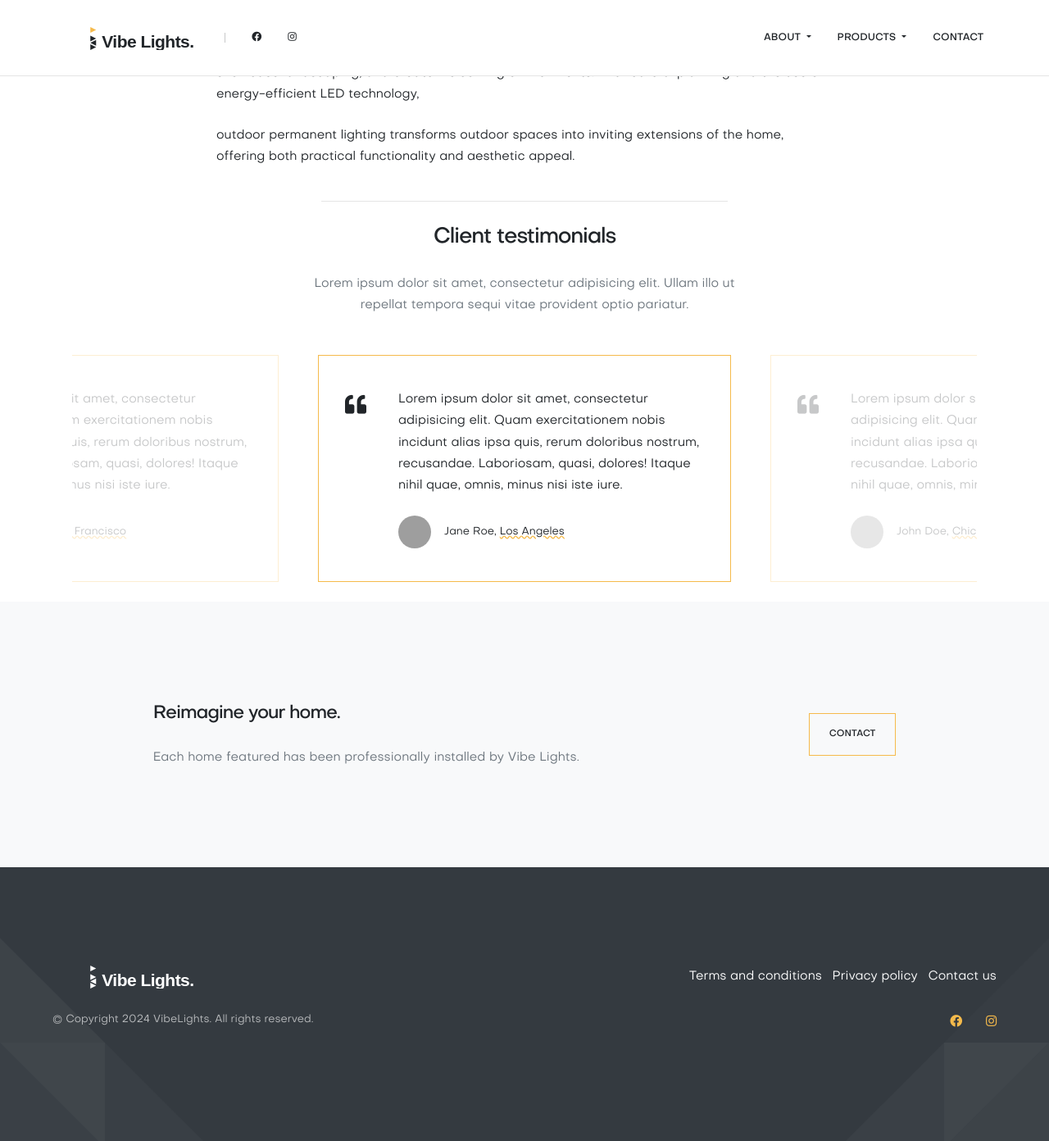
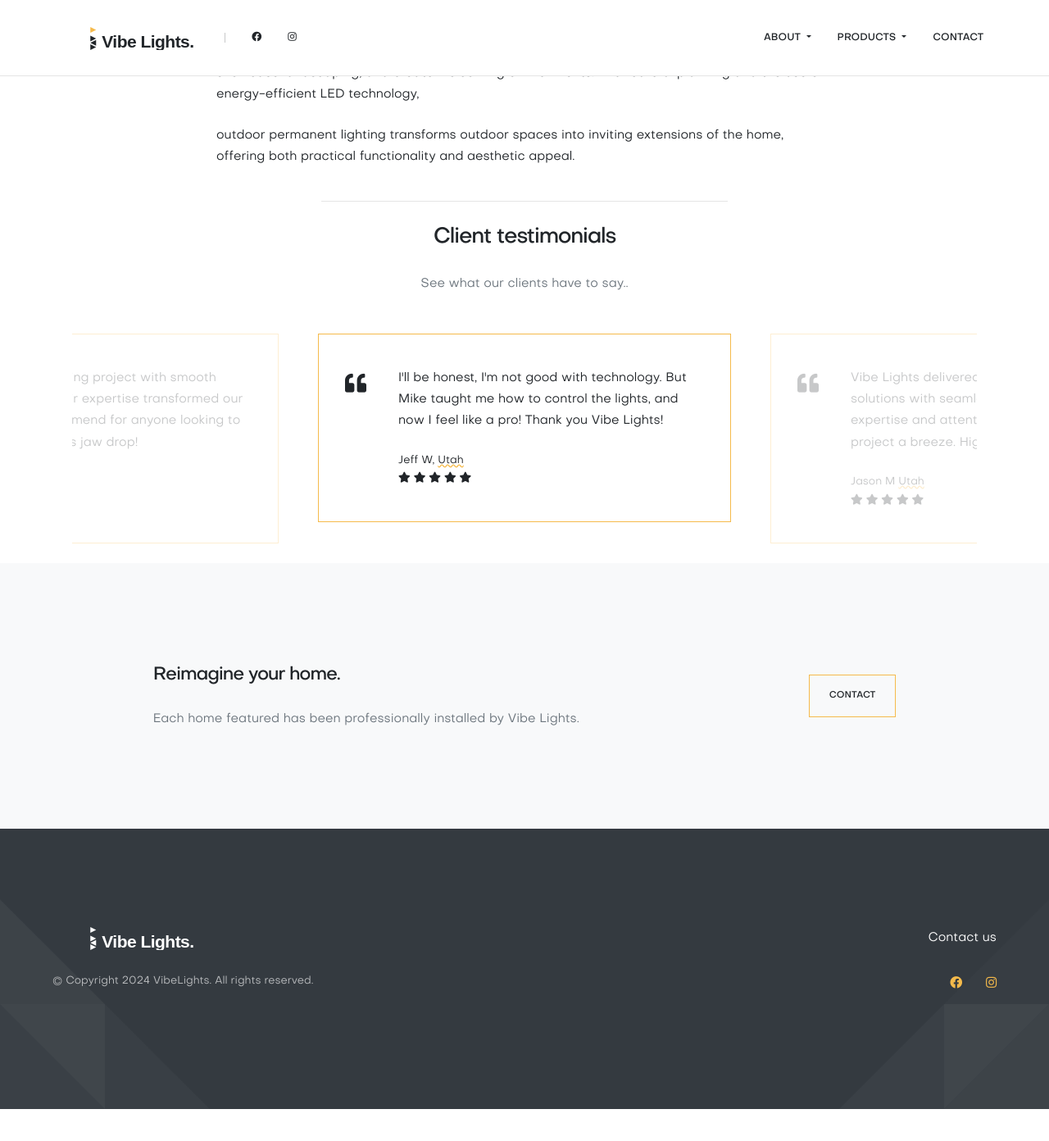
Before and after one commit to trentgarner/vibelights, a Jekyll site: the page built from what-is-permanent-lighting.html, in a window 1280 px wide and 1400 px high, scrolled down 726 px. Shown: the top 1392 px of the window at 82% size. Built offline with Jekyll 4.4.1, drawn with Linux system fonts in a browser that asks for light colours; after the commit the page ends 2079 px from its top, so only the background shows below that; grey boxes are pictures that could not be loaded.

Commit message:
Fix Links

```diff
--- a/_includes/footer.html
+++ b/_includes/footer.html
@@ -28,7 +28,7 @@
 
                 <!-- Links -->
                 <ul class="list-unstyled list-inline text-md-right">
-                  <li class="list-inline-item mr-2">
+                  <!-- <li class="list-inline-item mr-2">
                     <a href="#" class="text-white">
                       Terms and conditions
                     </a>
@@ -37,9 +37,9 @@
                     <a href="#" class="text-white">
                       Privacy policy
                     </a>
-                  </li>
+                  </li> -->
                   <li class="list-inline-item">
-                    <a href="#" class="text-white">
+                    <a href="contact.html" class="text-white">
                       Contact us
                     </a>
                   </li>
--- a/what-is-permanent-lighting.html
+++ b/what-is-permanent-lighting.html
@@ -70,23 +70,20 @@
       <div class="container mt-4 mb-4">
         <div class="row justify-content-center">
           <div class="col-md-8 col-lg-6">
-
             <!-- Heading -->
             <hr class="mx-3">
             <h2 class="mb-4 mt-4 text-center">
               Client testimonials
             </h2>
-
             <!-- Subheading -->
             <p class="text-center text-muted mb-5">
-                Lorem ipsum dolor sit amet, consectetur adipisicing elit. Ullam illo ut repellat tempora sequi vitae provident optio pariatur.
+              See what our clients have to say..
             </p>
-
           </div>
         </div>
+
         <div class="row">
           <div class="col">
-
             <!-- Slider -->
             <div class="testimonial-slider">
 
@@ -98,19 +95,26 @@
                   <div class="quote quote-sm">
                     <blockquote class="quote-blockquote">
                       <p class="quote-blockquote-content">
-                          Lorem ipsum dolor sit amet, consectetur adipisicing elit. Quam exercitationem nobis incidunt alias ipsa quis, rerum doloribus nostrum, recusandae. Laboriosam, quasi, dolores! Itaque nihil quae, omnis, minus nisi iste iure.
+                        Vibe Lights delivered outstanding lighting solutions with seamless communication. Their expertise and attention to detail made our project a breeze. Highly recommend!
                       </p>
                       <footer class="quote-blockquote-footer">
-                          <div class="avatar avatar-lg mr-3">
-                            <img src="assets/img/16.jpg" alt="..." class="img-cover rounded-circle">
+                        <span>
+                          Jason M <span class="text-zigzag">Utah</span>
+                          <div class="dp-rating-wrap">
+                            <div class="dp-rating-column">
+                              <div class="dp-rating-stars">
+                                  <i class="fa fa-star star-active"></i>
+                                  <i class="fa fa-star star-active"></i>
+                                  <i class="fa fa-star star-active"></i>
+                                  <i class="fa fa-star star-active"></i>
+                                  <i class="fa fa-star star-active"></i>
                                 </div>
-                          <span>
-                            John Doe, <span class="text-zigzag">Chicago</span>
+                              </div>
+                            </div>
                         </span>
                       </footer>
                     </blockquote>
                   </div>
-
                 </div>
               </div>
 
@@ -122,19 +126,25 @@
                   <div class="quote quote-sm">
                     <blockquote class="quote-blockquote">
                       <p class="quote-blockquote-content">
-                          Lorem ipsum dolor sit amet, consectetur adipisicing elit. Quam exercitationem nobis incidunt alias ipsa quis, rerum doloribus nostrum, recusandae. Laboriosam, quasi, dolores! Itaque nihil quae, omnis, minus nisi iste iure.
-                        </p>
+                        Mike nailed our lighting project with smooth communication. Their expertise transformed our space. Highly recommend for anyone looking to make their neighbors jaw drop!
                       <footer class="quote-blockquote-footer">
-                          <div class="avatar avatar-lg mr-3">
-                            <img src="assets/img/18.jpg" alt="..." class="img-cover rounded-circle">
+                        <span>
+                          Sam J, <span class="text-zigzag">Utah</span>
+                          <div class="dp-rating-wrap">
+                            <div class="dp-rating-column">
+                              <div class="dp-rating-stars">
+                                  <i class="fa fa-star star-active"></i>
+                                  <i class="fa fa-star star-active"></i>
+                                  <i class="fa fa-star star-active"></i>
+                                  <i class="fa fa-star star-active"></i>
+                                  <i class="fa fa-star star-active"></i>
                                 </div>
-                          <span>
-                            Anna Doe, <span class="text-zigzag">San Francisco</span>
+                              </div>
+                            </div>
                         </span>
                       </footer>
                     </blockquote>
                   </div>
-
                 </div>
               </div>
 
@@ -146,27 +156,32 @@
                   <div class="quote quote-sm">
                     <blockquote class="quote-blockquote">
                       <p class="quote-blockquote-content">
-                          Lorem ipsum dolor sit amet, consectetur adipisicing elit. Quam exercitationem nobis incidunt alias ipsa quis, rerum doloribus nostrum, recusandae. Laboriosam, quasi, dolores! Itaque nihil quae, omnis, minus nisi iste iure.
+                        I'll be honest, I'm not good with technology. But Mike taught me how to control the lights, and now I feel like a pro! Thank you Vibe Lights!
                       </p>
                       <footer class="quote-blockquote-footer">
-                          <div class="avatar avatar-lg mr-3">
-                            <img src="assets/img/17.jpg" alt="..." class="img-cover rounded-circle">
+                        <span>
+                          Jeff W, <span class="text-zigzag">Utah</span>
+                          <div class="dp-rating-wrap">
+                            <div class="dp-rating-column">
+                              <div class="dp-rating-stars">
+                                  <i class="fa fa-star star-active"></i>
+                                  <i class="fa fa-star star-active"></i>
+                                  <i class="fa fa-star star-active"></i>
+                                  <i class="fa fa-star star-active"></i>
+                                  <i class="fa fa-star star-active"></i>
                                 </div>
-                          <span>
-                            Jane Roe, <span class="text-zigzag">Los Angeles</span>
+                              </div>
+                            </div>
                         </span>
                       </footer>
                     </blockquote>
                   </div>
-
                 </div>
               </div>
-
             </div> <!-- / .testimonials-slider -->
-
           </div>
         </div> <!-- / .row -->
-        </div> <!-- / .container -->
+      </div>
 
     </section>
 
@@ -192,7 +207,7 @@
           <div class="col-md-auto">
 
               <!-- Button -->
-              <a href="https://themes.getbootstrap.com/product/incline-landing-page-set/" target="_blank" class="btn btn-outline-primary">
+              <a href="contact.html" class="btn btn-outline-primary">
                 Contact
               </a>
 
```
Also changed, not shown: contact.html (+8 -36 lines), index.html (+64 -27 lines), products.html (+50 -38 lines), who-we-are.html (+16 -14 lines). Lines whose indentation alone changed are shown as unchanged.
